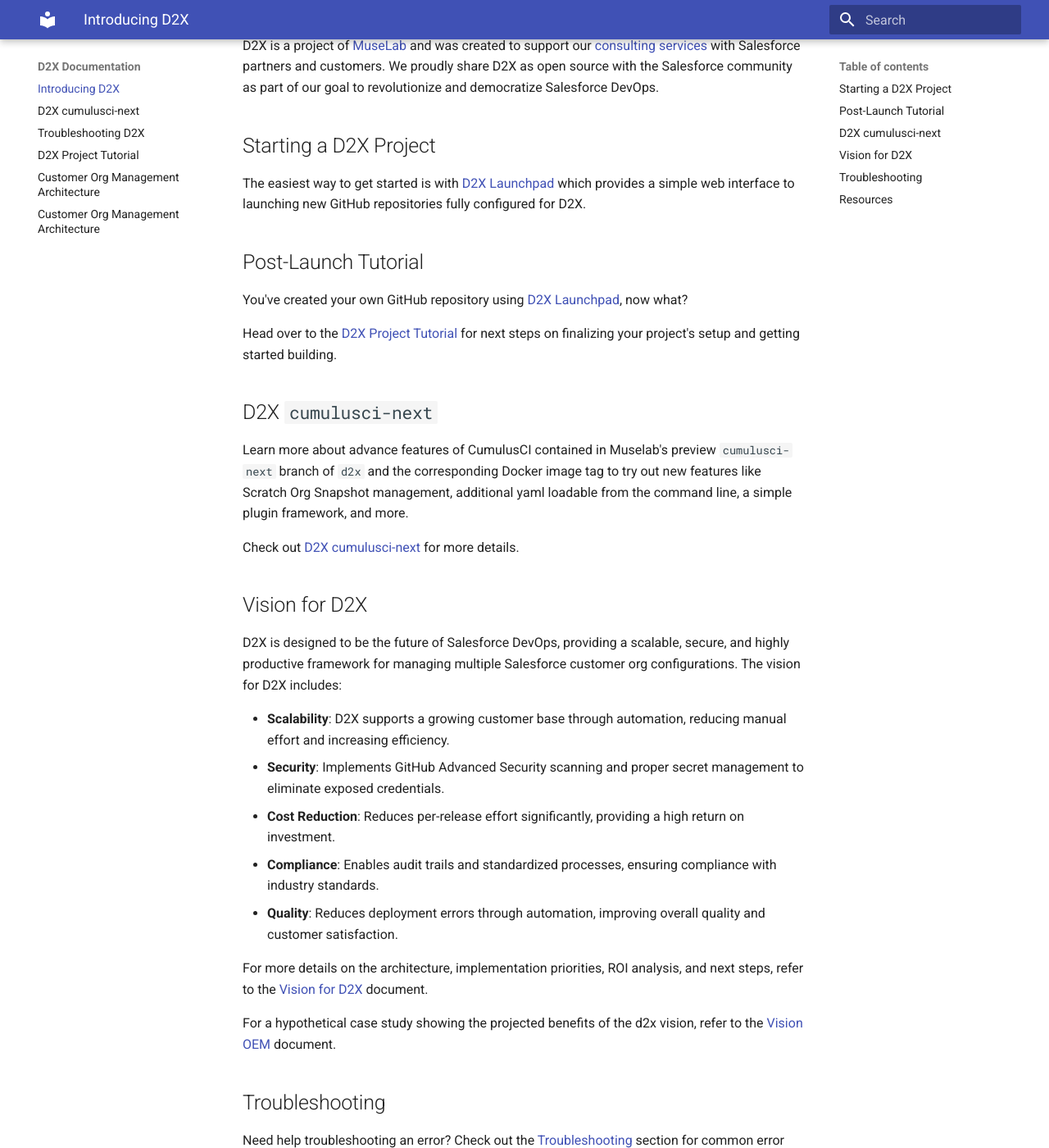
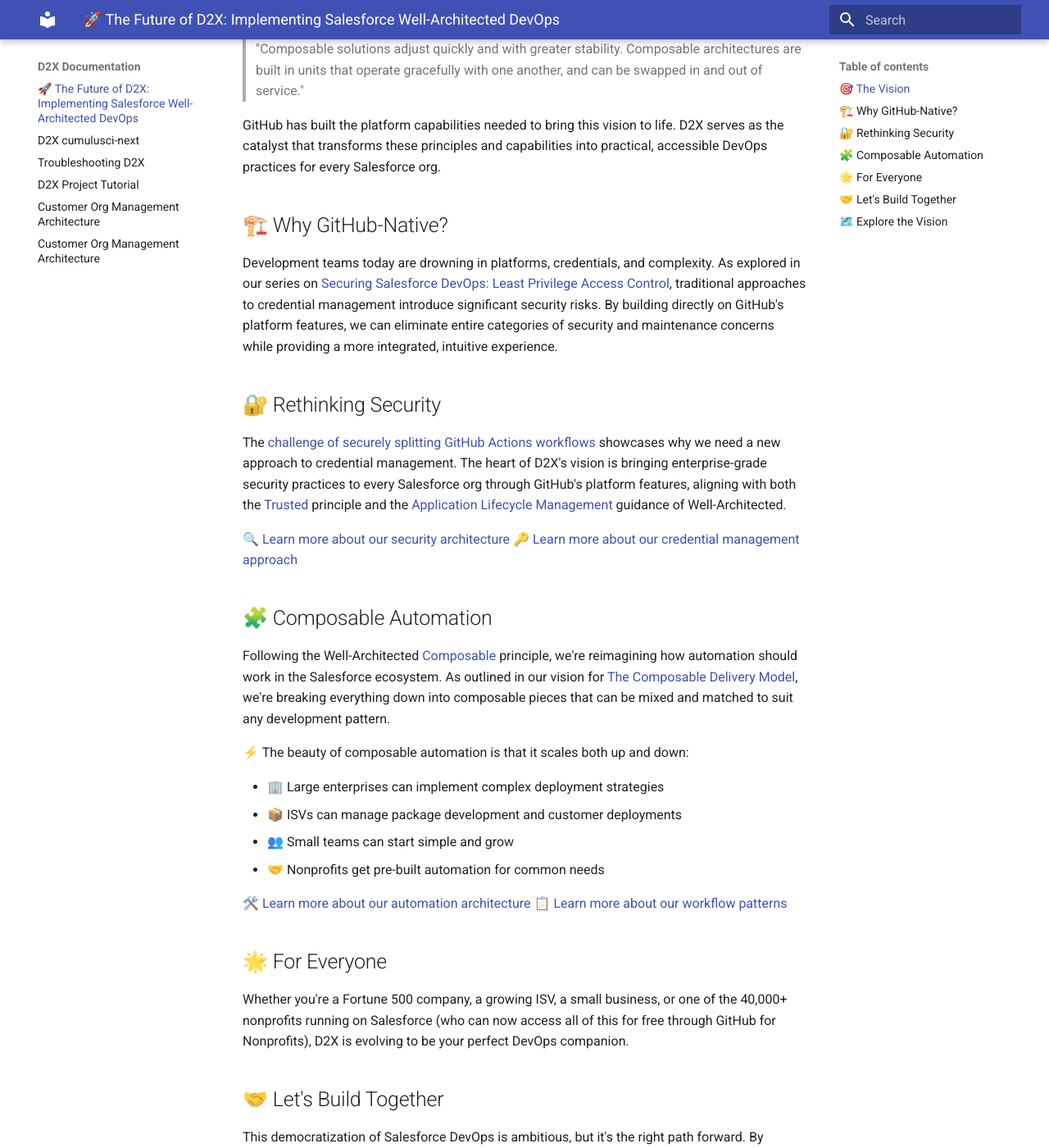
Before and after one commit to muselab-d2x/d2x, an MkDocs documentation site: the page built from docs/index.md, in a window 1280 px wide and 1400 px high, scrolled down 540 px. Shown: the whole window at 82% size. Built offline with MkDocs 1.6.1 and Material for MkDocs 9.7.7, drawn with Linux system fonts in a browser that asks for light colours; some of the changed text lies outside the part shown.

Commit message:
Add docs

```diff
--- a/docs/index.md
+++ b/docs/index.md
@@ -1,4 +1,59 @@
-# Introducing D2X
+# 🚀 The Future of D2X: Implementing Salesforce Well-Architected DevOps
+
+<img src="assets/images/d2x-logo.svg" alt="D2X Logo" width="200"/>
+
+## 🎯 The Vision
+
+The Salesforce [Well-Architected Framework](https://architect.salesforce.com/well-architected/overview) establishes that a truly adaptable solution "evolves with the business" through resilient and composable architecture. As the framework states:
+
+> "Composable solutions adjust quickly and with greater stability. Composable architectures are built in units that operate gracefully with one another, and can be swapped in and out of service."
+
+GitHub has built the platform capabilities needed to bring this vision to life. D2X serves as the catalyst that transforms these principles and capabilities into practical, accessible DevOps practices for every Salesforce org.
+
+## 🏗️ Why GitHub-Native?
+
+Development teams today are drowning in platforms, credentials, and complexity. As explored in our series on [Securing Salesforce DevOps: Least Privilege Access Control](https://muselab.com/bench-notes/securing-salesforce-devops-least-privilege-access-control), traditional approaches to credential management introduce significant security risks. By building directly on GitHub's platform features, we can eliminate entire categories of security and maintenance concerns while providing a more integrated, intuitive experience.
+
+## 🔐 Rethinking Security
+
+The [challenge of securely splitting GitHub Actions workflows](https://muselab.com/bench-notes/securing-salesforce-devops-multi-job-workflows-in-github-actions) showcases why we need a new approach to credential management. The heart of D2X's vision is bringing enterprise-grade security practices to every Salesforce org through GitHub's platform features, aligning with both the [Trusted](https://architect.salesforce.com/well-architected/trusted) principle and the [Application Lifecycle Management](https://architect.salesforce.com/well-architected/adaptable/resilient/application-lifecycle-management) guidance of Well-Architected.
+
+🔍 [Learn more about our security architecture](./architecture/security.md)
+🔑 [Learn more about our credential management approach](./architecture/credentials.md)
+
+## 🧩 Composable Automation
+
+Following the Well-Architected [Composable](https://architect.salesforce.com/well-architected/adaptable/composable) principle, we're reimagining how automation should work in the Salesforce ecosystem. As outlined in our vision for [The Composable Delivery Model](https://muselab.com/bench-notes/introducing-the-composable-delivery-model), we're breaking everything down into composable pieces that can be mixed and matched to suit any development pattern.
+
+⚡ The beauty of composable automation is that it scales both up and down:
+
+-   🏢 Large enterprises can implement complex deployment strategies
+-   📦 ISVs can manage package development and customer deployments
+-   👥 Small teams can start simple and grow
+-   🤝 Nonprofits get pre-built automation for common needs
+
+🛠️ [Learn more about our automation architecture](./architecture/automation.md)
+📋 [Learn more about our workflow patterns](./workflows/index.md)
+
+## 🌟 For Everyone
+
+Whether you're a Fortune 500 company, a growing ISV, a small business, or one of the 40,000+ nonprofits running on Salesforce (who can now access all of this for free through GitHub for Nonprofits), D2X is evolving to be your perfect DevOps companion.
+
+## 🤝 Let's Build Together
+
+This democratization of Salesforce DevOps is ambitious, but it's the right path forward. By building on GitHub's platform and maintaining our commitment to open source, we can make the Well-Architected vision a reality for everyone.
+
+Join us in the [GitHub Discussions](https://github.com/muselab-d2x/d2x/discussions) to help shape this future. Whether you're managing a single org or hundreds, your experience and needs matter in building a DevOps solution that truly works for everyone.
+
+## 🗺️ Explore the Vision
+
+-   [For Different Audiences](./audiences/index.md)
+-   [Technical Architecture](./architecture/index.md)
+-   [Workflow Patterns](./workflows/index.md)
+-   [GitHub Features Utilization](./github/index.md)
+-   [Community and Support](./community/index.md)
+
+# Previous Docs: Retained for now... Introducing D2X
 
 D2X is an open source collection of tools and configurations to quickly launch and easily maintain Salesforce development projects on GitHub. D2X combines the best of CumulusCI, Salesforce CLI, GitHub Actions, and GitHub Codespaces. D2X projects are set up to align with the Salesforce Well-Architected principle of [Adaptable (Resilient and Composable)](https://architect.salesforce.com/well-architected/adaptable/overview).
 
@@ -31,20 +86,6 @@
 
 Check out [D2X cumulusci-next](cumulusci-next.md) for more details.
 
-## Vision for D2X
-
-D2X is designed to be the future of Salesforce DevOps, providing a scalable, secure, and highly productive framework for managing multiple Salesforce customer org configurations. The vision for D2X includes:
-
-- **Scalability**: D2X supports a growing customer base through automation, reducing manual effort and increasing efficiency.
-- **Security**: Implements GitHub Advanced Security scanning and proper secret management to eliminate exposed credentials.
-- **Cost Reduction**: Reduces per-release effort significantly, providing a high return on investment.
-- **Compliance**: Enables audit trails and standardized processes, ensuring compliance with industry standards.
-- **Quality**: Reduces deployment errors through automation, improving overall quality and customer satisfaction.
-
-For more details on the architecture, implementation priorities, ROI analysis, and next steps, refer to the [Vision for D2X](vision.md) document.
-
-For a hypothetical case study showing the projected benefits of the d2x vision, refer to the [Vision OEM](vision-oem.md) document.
-
 ## Troubleshooting
 
 Need help troubleshooting an error? Check out the [Troubleshooting](troubleshooting.md) section for common error messages and tips on debugging issues.
```
